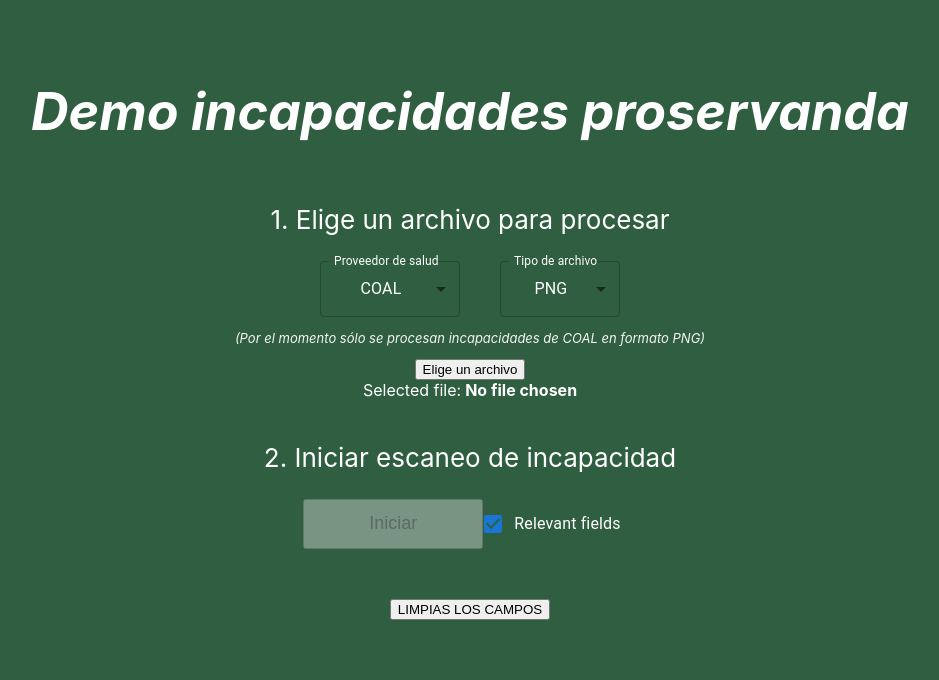
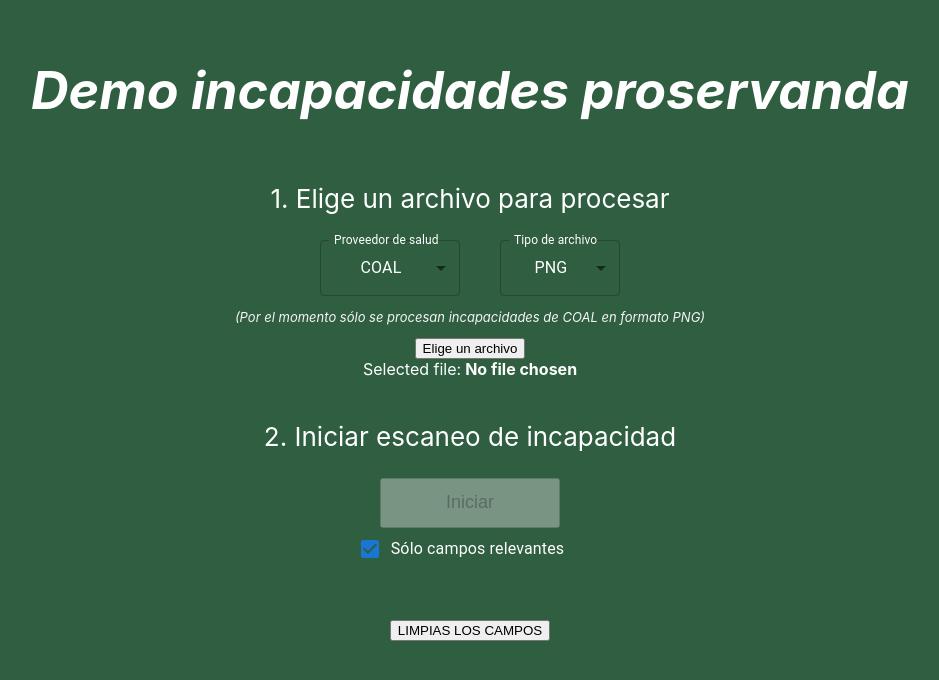
Before and after one commit to temevh/proser, a React (Create React App) app in the folder frontend/: page / in a window 1280 px wide. Shown: the top 680 px of the page, without its empty margins (170-1109 px from the left). Built offline with nearby package versions, Linux system fonts and the light colour scheme.

Commit message:
centered checkbox

```diff
--- a/frontend/src/App.js
+++ b/frontend/src/App.js
@@ -176,7 +176,6 @@
           <p className="fileText">{file ? file.name : "No file chosen"}</p>
         </Box>
         <p>2. Iniciar escaneo de incapacidad </p>
-        <Box display={"flex"}>
         <button
           onClick={handleButtonClick}
           disabled={!file || loading}
@@ -191,9 +190,8 @@
               onChange={handleCheckboxChange}
             />
           }
-            label="Relevant fields"
+          label="Sólo campos relevantes"
         />
-        </Box>
 
         {loading ? <p>Procesando...</p> : null}
         {processingSuccesfull ? (
```
Lines whose indentation alone changed are shown as unchanged.
